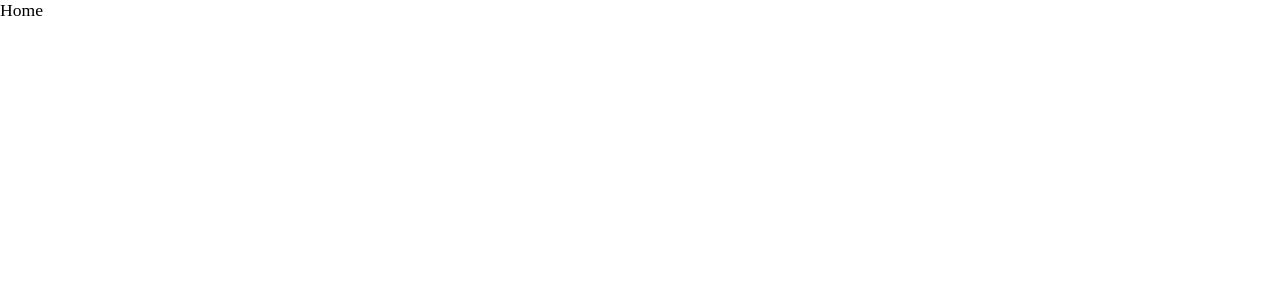
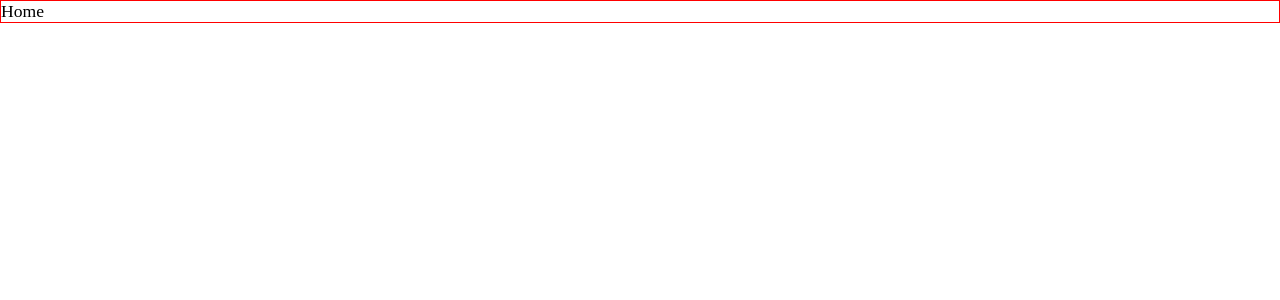
Before and after one commit to joshua-a-jones/finance-tracker, a React (Create React App) app: page / in a window 1280 px wide. Shown: the top 300 px of the page. Built offline with nearby package versions, Linux system fonts and the light colour scheme.

Commit message:
added basic pages and routes

```diff
--- a/src/App.tsx
+++ b/src/App.tsx
@@ -1,13 +1,17 @@
 import React from "react";
-import "./App.css";
 import { Routes, Route } from "react-router-dom";
 import { Router } from "express";
+import Home from "./pages/home/Home";
+import Login from "./pages/login/Login";
+import Register from "./pages/register/Register";
 
 function App() {
   return (
     <div className="App">
       <Routes>
-        <Route path="/" element={<div>Home</div>} />
+        <Route path="/" element={<Home />} />
+        <Route path="/login" element={<Login />} />
+        <Route path="/register" element={<Register />} />
       </Routes>
     </div>
   );
--- /dev/null
+++ b/src/pages/home/Home.css
@@ -0,0 +1,3 @@
+.home {
+  border: 1px solid red;
+}
--- /dev/null
+++ b/src/pages/home/Home.tsx
@@ -0,0 +1,6 @@
+import React from "react";
+import "./Home.css";
+
+export default function Home() {
+  return <div className="home">Home</div>;
+}
--- /dev/null
+++ b/src/pages/login/Login.css
@@ -0,0 +1,3 @@
+.login {
+  border: 1px solid red;
+}
--- /dev/null
+++ b/src/pages/login/Login.tsx
@@ -0,0 +1,5 @@
+import "./Login.css";
+
+export default function Login() {
+  return <div className="login">Login</div>;
+}
--- /dev/null
+++ b/src/pages/register/Register.css
@@ -0,0 +1,3 @@
+.register {
+  border: 1px solid red;
+}
--- /dev/null
+++ b/src/pages/register/Register.tsx
@@ -0,0 +1,5 @@
+import "./Register.css";
+
+export default function Register() {
+  return <div className="register">Register</div>;
+}
```
